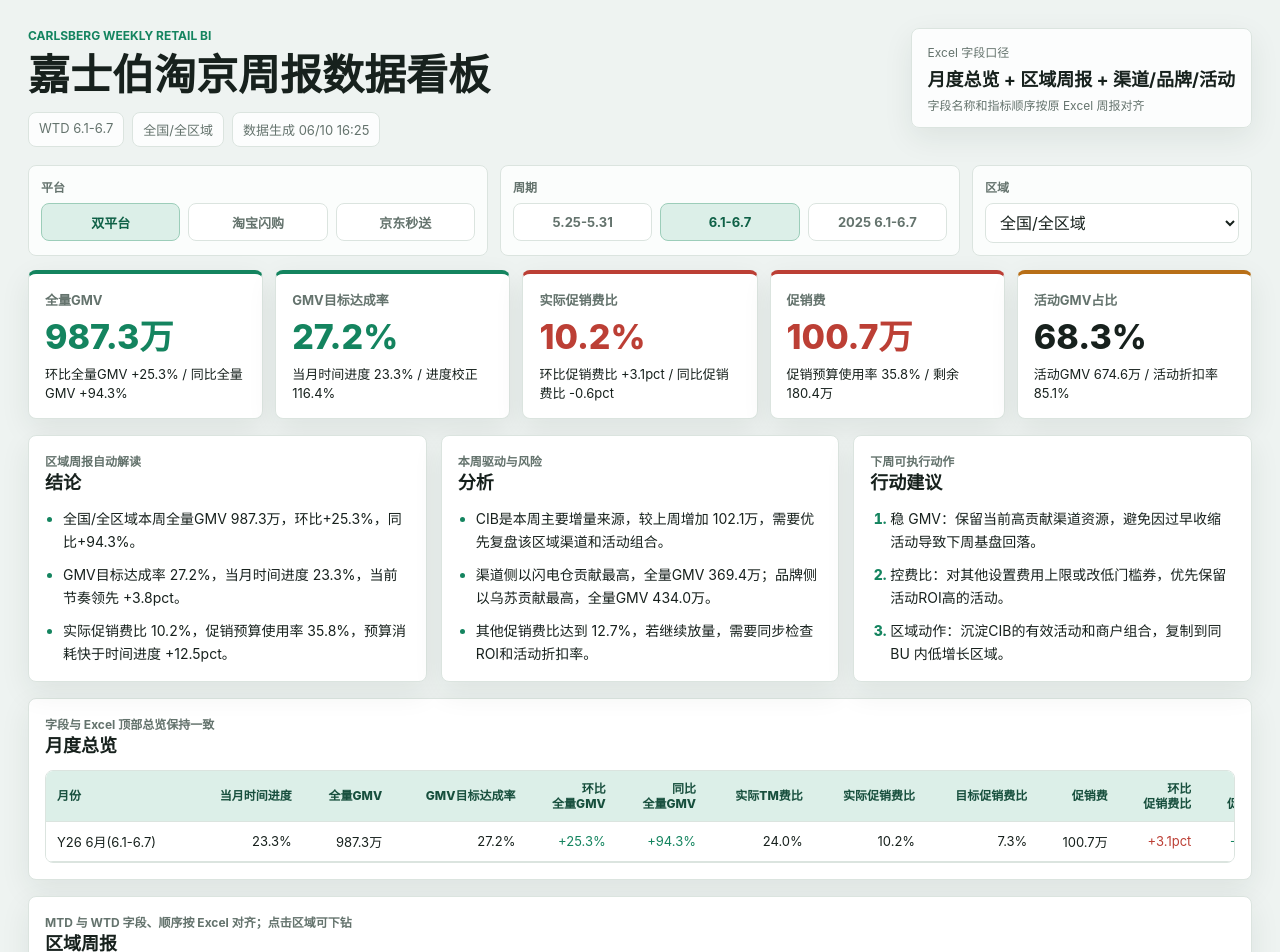
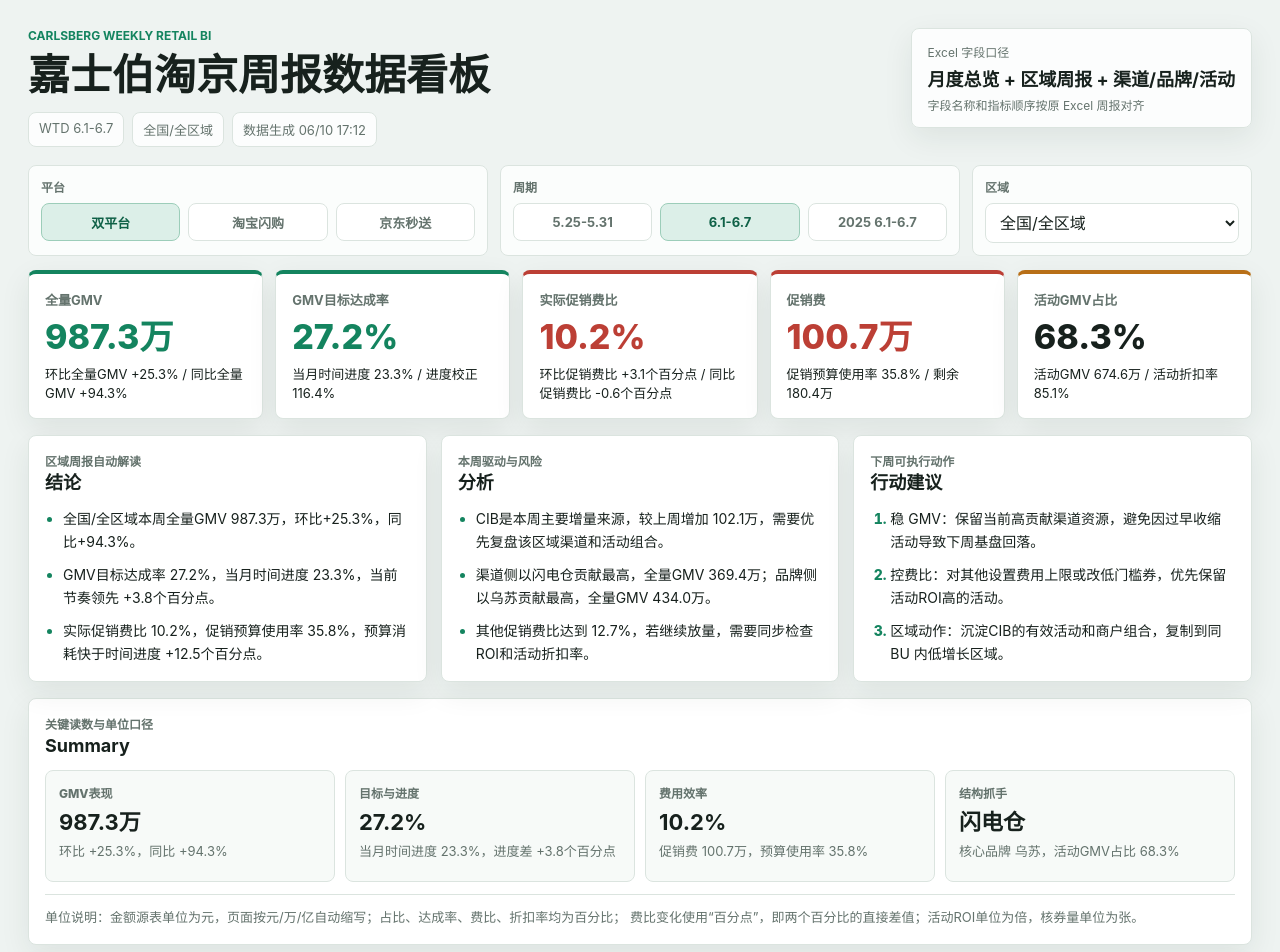
Before and after one commit to SuperCup/jsb-zhoubao-web, a Next.js app: page / in a window 1280 px wide. Shown: the top 952 px of the page. Built offline with nearby package versions, Linux system fonts and the light colour scheme.

Commit message:
Add summary and clarify dashboard units

```diff
--- a/app/globals.css
+++ b/app/globals.css
@@ -268,7 +268,8 @@
 }
 
 .table-section,
-.detail-grid {
+.detail-grid,
+.summary-section {
   margin: 0 auto 16px;
   max-width: 1480px;
 }
@@ -522,6 +523,52 @@
   padding-left: 20px;
 }
 
+.summary-grid {
+  display: grid;
+  grid-template-columns: repeat(4, minmax(0, 1fr));
+  gap: 10px;
+}
+
+.summary-card {
+  min-height: 112px;
+  border: 1px solid var(--line);
+  border-radius: 8px;
+  background: var(--surface-soft);
+  padding: 13px;
+}
+
+.summary-card span {
+  display: block;
+  color: var(--muted);
+  font-size: 12px;
+  font-weight: 800;
+}
+
+.summary-card strong {
+  display: block;
+  margin-top: 8px;
+  color: var(--ink);
+  font-size: 22px;
+  line-height: 1.2;
+}
+
+.summary-card p,
+.unit-note {
+  color: var(--muted);
+  font-size: 13px;
+  line-height: 1.6;
+}
+
+.summary-card p {
+  margin-top: 6px;
+}
+
+.unit-note {
+  margin-top: 12px;
+  border-top: 1px solid var(--line);
+  padding-top: 12px;
+}
+
 .table-scroll {
   overflow-x: auto;
   overflow-y: hidden;
@@ -651,6 +698,7 @@
 @media (max-width: 1180px) {
   .control-band,
   .overview-grid,
+  .summary-grid,
   .drill-grid {
     grid-template-columns: 1fr 1fr;
   }
@@ -682,6 +730,8 @@
   .control-band,
   .kpi-grid,
   .overview-grid,
+  .report-grid,
+  .summary-grid,
   .drill-grid,
   .recon-grid {
     grid-template-columns: 1fr;
--- a/app/page.tsx
+++ b/app/page.tsx
@@ -242,13 +242,23 @@
   const abs = Math.abs(value);
   if (abs >= 100000000) return `${(value / 100000000).toFixed(2)}亿`;
   if (abs >= 10000) return `${(value / 10000).toFixed(1)}万`;
-  return value.toLocaleString("zh-CN", { maximumFractionDigits: 0 });
+  return `${value.toLocaleString("zh-CN", { maximumFractionDigits: 0 })}元`;
 }
 
 function formatNumber(value: number | null | undefined): string {
   if (value === null || value === undefined || Number.isNaN(value)) return "-";
   if (Math.abs(value) >= 10000) return `${(value / 10000).toFixed(1)}万`;
   return value.toLocaleString("zh-CN", { maximumFractionDigits: 0 });
+}
+
+function formatCount(value: number | null | undefined, unit: string): string {
+  const formatted = formatNumber(value);
+  return formatted === "-" ? formatted : `${formatted}${unit}`;
+}
+
+function formatRoi(value: number | null | undefined): string {
+  if (value === null || value === undefined || Number.isNaN(value)) return "-";
+  return `${value.toFixed(1)}倍`;
 }
 
 function formatPercent(value: number | null | undefined, digits = 1): string {
@@ -259,7 +269,7 @@
 function formatPointDelta(value: number | null | undefined): string {
   if (value === null || value === undefined || Number.isNaN(value)) return "-";
   const sign = value > 0 ? "+" : "";
-  return `${sign}${(value * 100).toFixed(1)}pct`;
+  return `${sign}${(value * 100).toFixed(1)}个百分点`;
 }
 
 function formatDelta(value: number | null | undefined): string {
@@ -510,7 +520,30 @@
       : `区域动作：建立区域周度复盘清单，逐区跟踪全量GMV、促销费比、活动GMV占比三项指标。`,
   ];
 
-  return { conclusions, analysis, actions };
+  const summary = [
+    {
+      label: "GMV表现",
+      value: formatMoney(current.gmv),
+      note: `环比 ${formatDelta(wow)}，同比 ${formatDelta(yoy)}`,
+    },
+    {
+      label: "目标与进度",
+      value: formatPercent(current.targetAchievement),
+      note: `当月时间进度 ${formatPercent(current.timeProgress)}，进度差 ${formatPointDelta(targetGap)}`,
+    },
+    {
+      label: "费用效率",
+      value: formatPercent(current.promoFeeRatio),
+      note: `促销费 ${formatMoney(current.subsidy)}，预算使用率 ${formatPercent(current.promoBudgetUsage)}`,
+    },
+    {
+      label: "结构抓手",
+      value: topChannel?.name ?? "-",
+      note: topBrand ? `核心品牌 ${topBrand.name}，活动GMV占比 ${formatPercent(current.activityShare)}` : `活动GMV占比 ${formatPercent(current.activityShare)}`,
+    },
+  ];
+
+  return { conclusions, analysis, actions, summary };
 }
 
 export default function Home() {
@@ -752,6 +785,24 @@
         </Panel>
       </section>
 
+      <section className="summary-section">
+        <Panel title="Summary" kicker="关键读数与单位口径">
+          <div className="summary-grid">
+            {narrative.summary.map((item) => (
+              <article className="summary-card" key={item.label}>
+                <span>{item.label}</span>
+                <strong>{item.value}</strong>
+                <p>{item.note}</p>
+              </article>
+            ))}
+          </div>
+          <p className="unit-note">
+            单位说明：金额源表单位为元，页面按元/万/亿自动缩写；占比、达成率、费比、折扣率均为百分比；
+            费比变化使用“百分点”，即两个百分比的直接差值；活动ROI单位为倍，核券量单位为张。
+          </p>
+        </Panel>
+      </section>
+
       <section className="table-section">
         <Panel title="月度总览" kicker="字段与 Excel 顶部总览保持一致">
           <div className="table-scroll">
@@ -960,8 +1011,8 @@
                     <td>{formatMoney(row.redemptionAmount)}</td>
                     <td>{formatMoney(row.activityGmv)}</td>
                     <td>{formatPercent(row.promoFeeRatio)}</td>
-                    <td>{row.activityRoi ? row.activityRoi.toFixed(1) : "-"}</td>
-                    <td>{formatNumber(row.couponCount)}</td>
+                    <td>{formatRoi(row.activityRoi)}</td>
+                    <td>{formatCount(row.couponCount, "张")}</td>
                   </tr>
                 ))}
               </tbody>
```
Also changed, not shown: app/data/dashboard-data.json, public/screenshot.jpeg, 2 other files (tests, documents, lock files or other folders).
